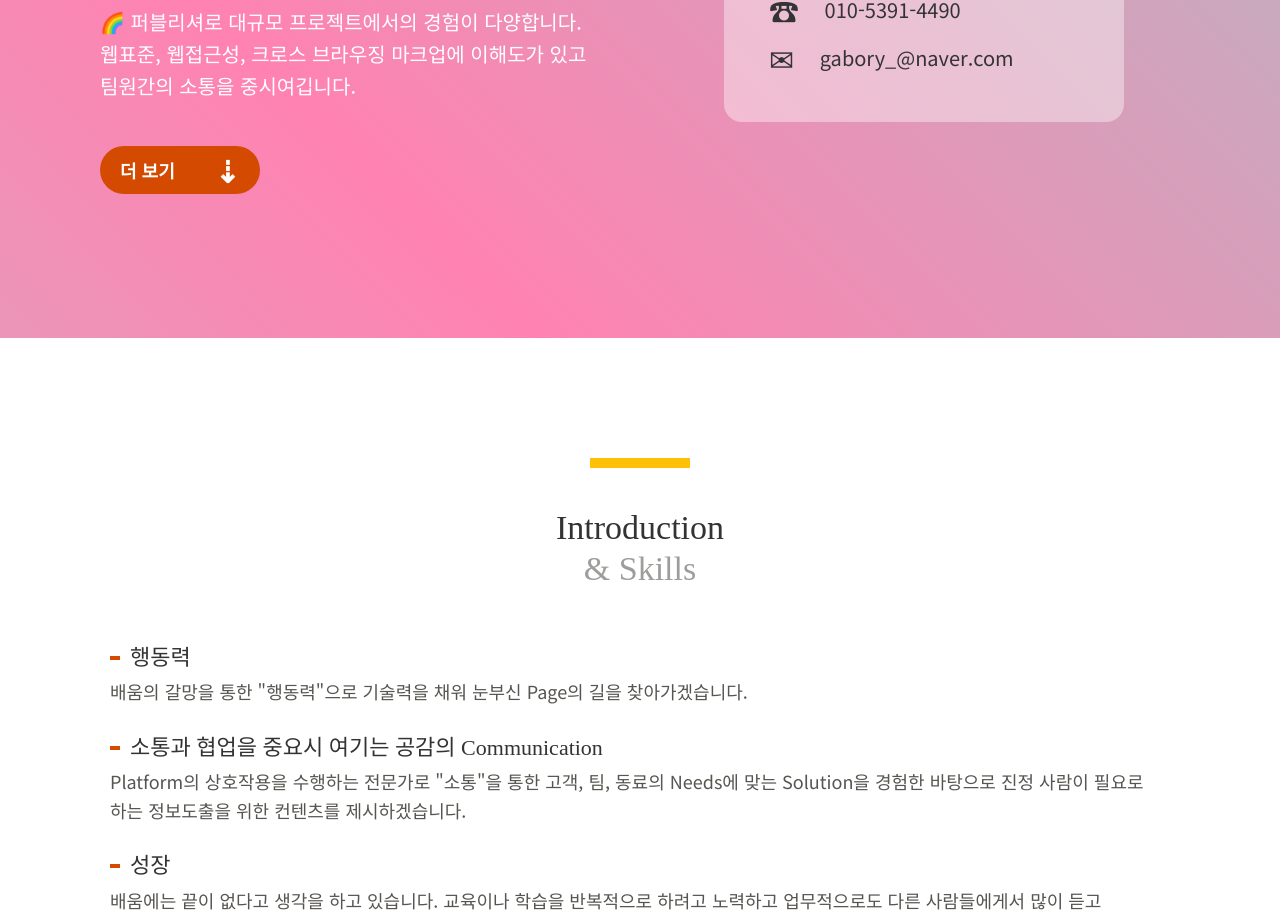
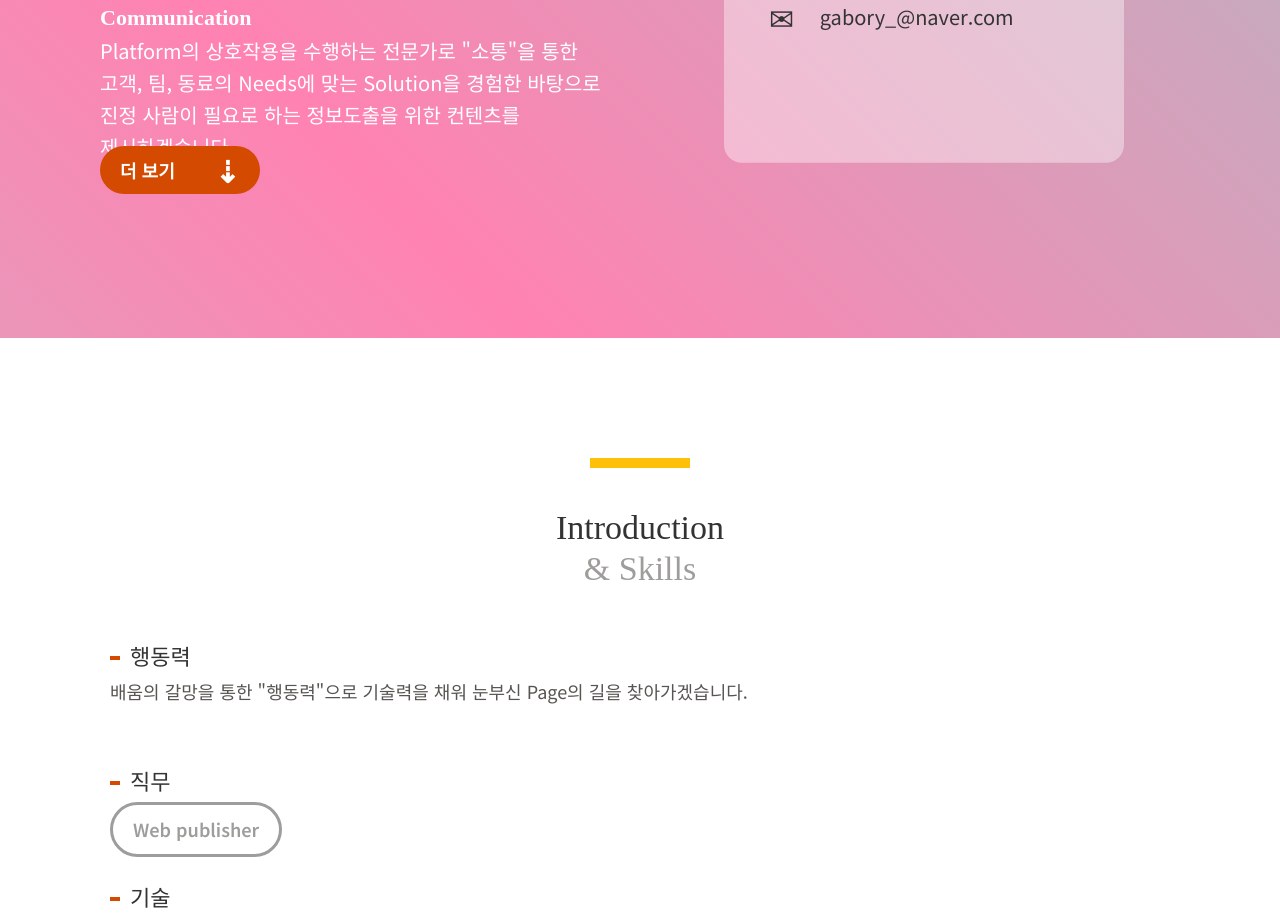
Before and after one commit to webs-kilgaae/Introduction_v03, a plain HTML site: page index.html in a window 1280 px wide. Shown: the part 462-1377 px from the top of the page. Drawn offline with nearby package versions, Linux system fonts and the light colour scheme; a web font is replaced by a local one.

Commit message:
Add files via upload

```diff
--- a/index.html
+++ b/index.html
@@ -54,10 +54,15 @@
                             <h1>안녕하세요.<br>퍼블리셔 길가애입니다.</h1>
                         </dt>
                         <dd>
-                            <span>
+                            <strong class="text_02">🌈 소통과 협업을 중요시 여기는 공감의 Communication</strong><br>
+                            <span>Platform의 상호작용을 수행하는 전문가로 "소통"을 통한 고객, 팀, 동료의 Needs에 맞는 Solution을 경험한 바탕으로 진정 사람이 필요로
+                                하는
+                                정보도출을
+                                위한 컨텐츠를 제시하겠습니다.</span>
+                            <!-- <span>
                                 🌈 퍼블리셔로 대규모 프로젝트에서의 경험이 다양합니다.
                                 웹표준, 웹접근성, 크로스 브라우징 마크업에 이해도가 있고 팀원간의 소통을 중시여깁니다.
-                            </span>
+                            </span> -->
                         </dd>
                     </dl>
 
@@ -81,16 +86,16 @@
                             <dt class="text_stick text_02">행동력</dt>
                             <dd>배움의 갈망을 통한 "행동력"으로 기술력을 채워 눈부신 Page의 길을 찾아가겠습니다.</dd>
                         </dl>
-                        <dl>
+                        <!-- <dl>
                             <dt class="text_stick text_02">소통과 협업을 중요시 여기는 공감의 Communication</dt>
                             <dd>Platform의 상호작용을 수행하는 전문가로 "소통"을 통한 고객, 팀, 동료의 Needs에 맞는 Solution을 경험한 바탕으로 진정 사람이 필요로 하는
                                 정보도출을
                                 위한 컨텐츠를 제시하겠습니다.</dd>
-                        </dl>
-                        <dl>
+                        </dl> -->
+                        <!-- <dl>
                             <dt class="text_stick text_02">성장</dt>
                             <dd>배움에는 끝이 없다고 생각을 하고 있습니다. 교육이나 학습을 반복적으로 하려고 노력하고 업무적으로도 다른 사람들에게서 많이 듣고 배우려고 노력합니다.</dd>
-                        </dl>
+                        </dl> -->
                     </div>
                     <br>
                     <div class="skills">
```
